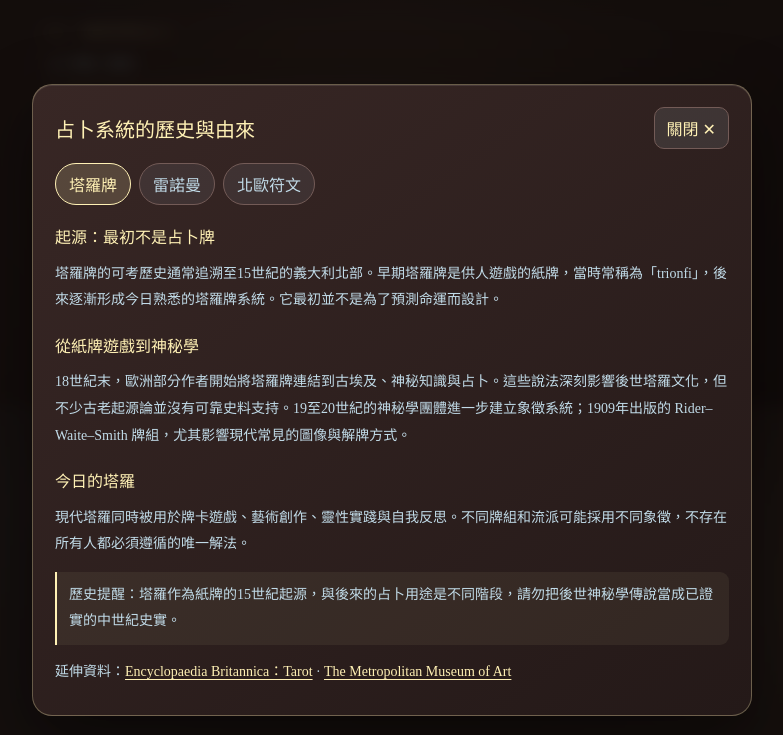
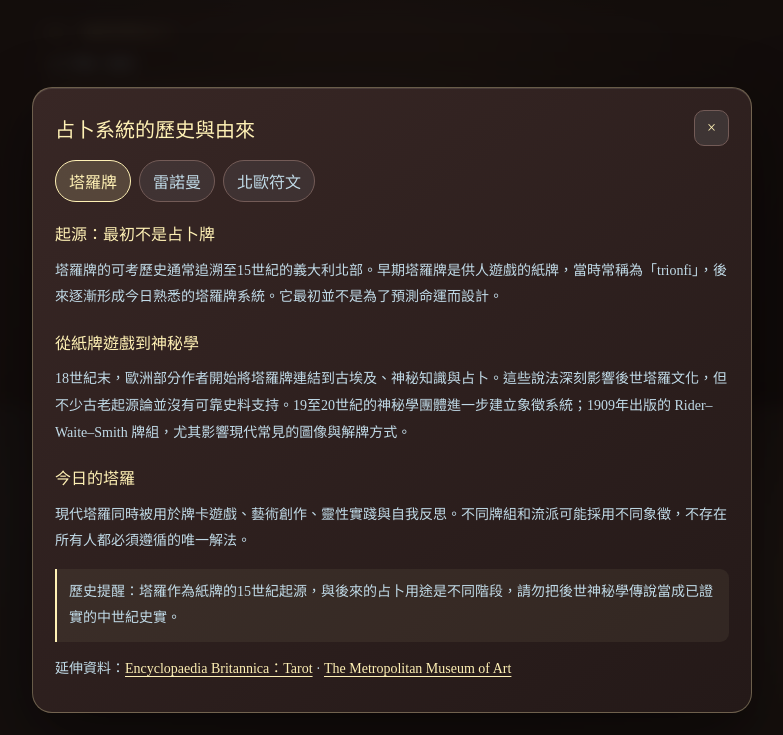
Before and after one commit to nanako0v0/divination-studio, a plain HTML site: page index.html in a window 1280 px wide. Both pictures are taken after a click on the button "了解歷史與由來". Shown: the part 394-1129 px from the top of the page, without its empty margins (248-1031 px from the left). Drawn offline with Linux system fonts and the light colour scheme.

Commit message:
Use an X icon for the history dialog close button

```diff
--- a/index.html
+++ b/index.html
@@ -295,7 +295,7 @@ header h1{
 <button class="history-trigger" id="historyOpen" type="button">了解歷史與由來</button>
 <div class="history-modal hidden" id="historyModal" role="dialog" aria-modal="true" aria-labelledby="historyTitle">
  <div class="history-dialog">
-  <div class="history-head"><h2 id="historyTitle">占卜系統的歷史與由來</h2><button class="history-close" id="historyClose" type="button" aria-label="關閉">關閉 ✕</button></div>
+  <div class="history-head"><h2 id="historyTitle">占卜系統的歷史與由來</h2><button class="history-close" id="historyClose" type="button" aria-label="關閉">×</button></div>
   <div class="history-tabs" role="tablist">
    <button class="history-tab active" data-history="tarot" type="button">塔羅牌</button>
    <button class="history-tab" data-history="lenormand" type="button">雷諾曼</button>
```
